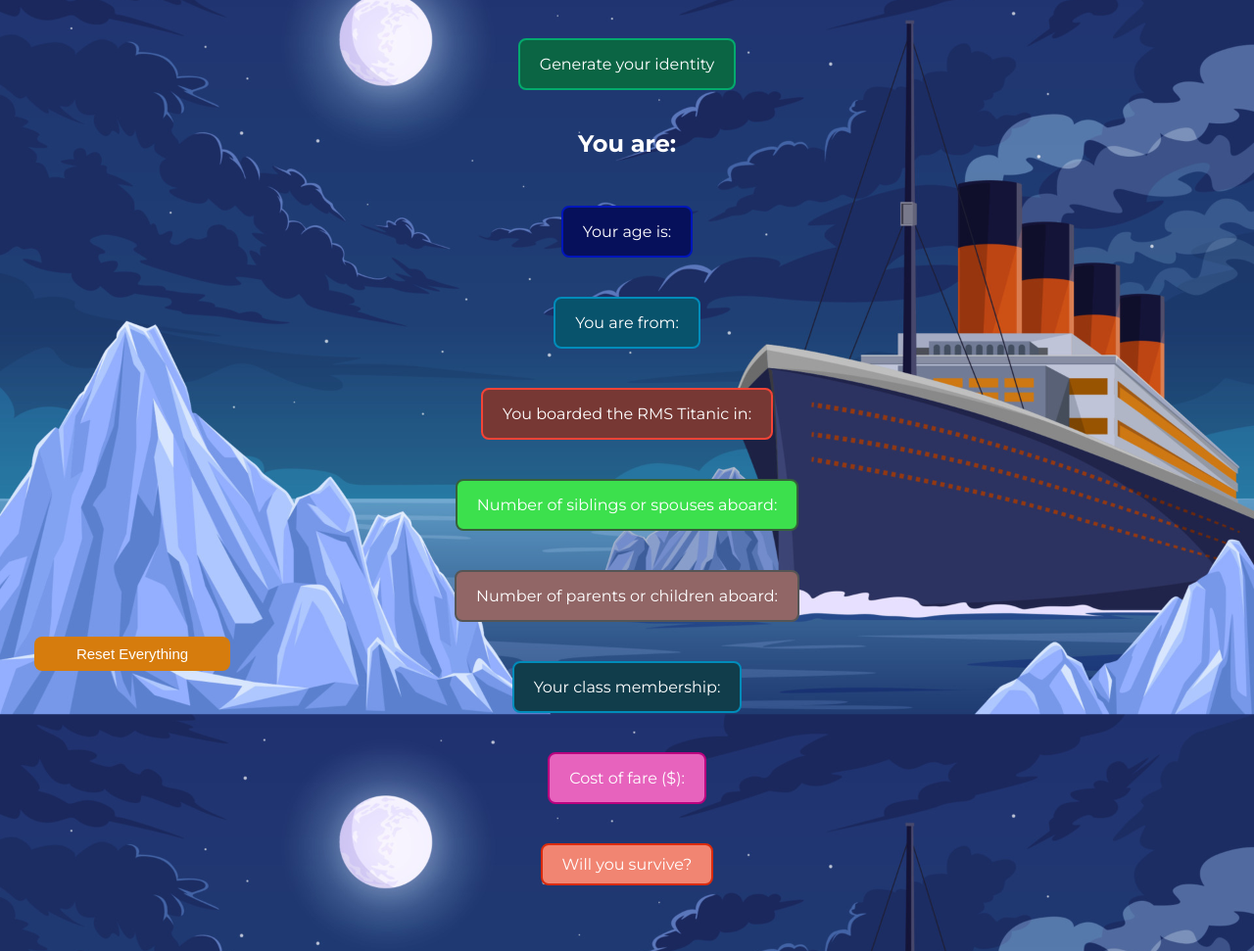
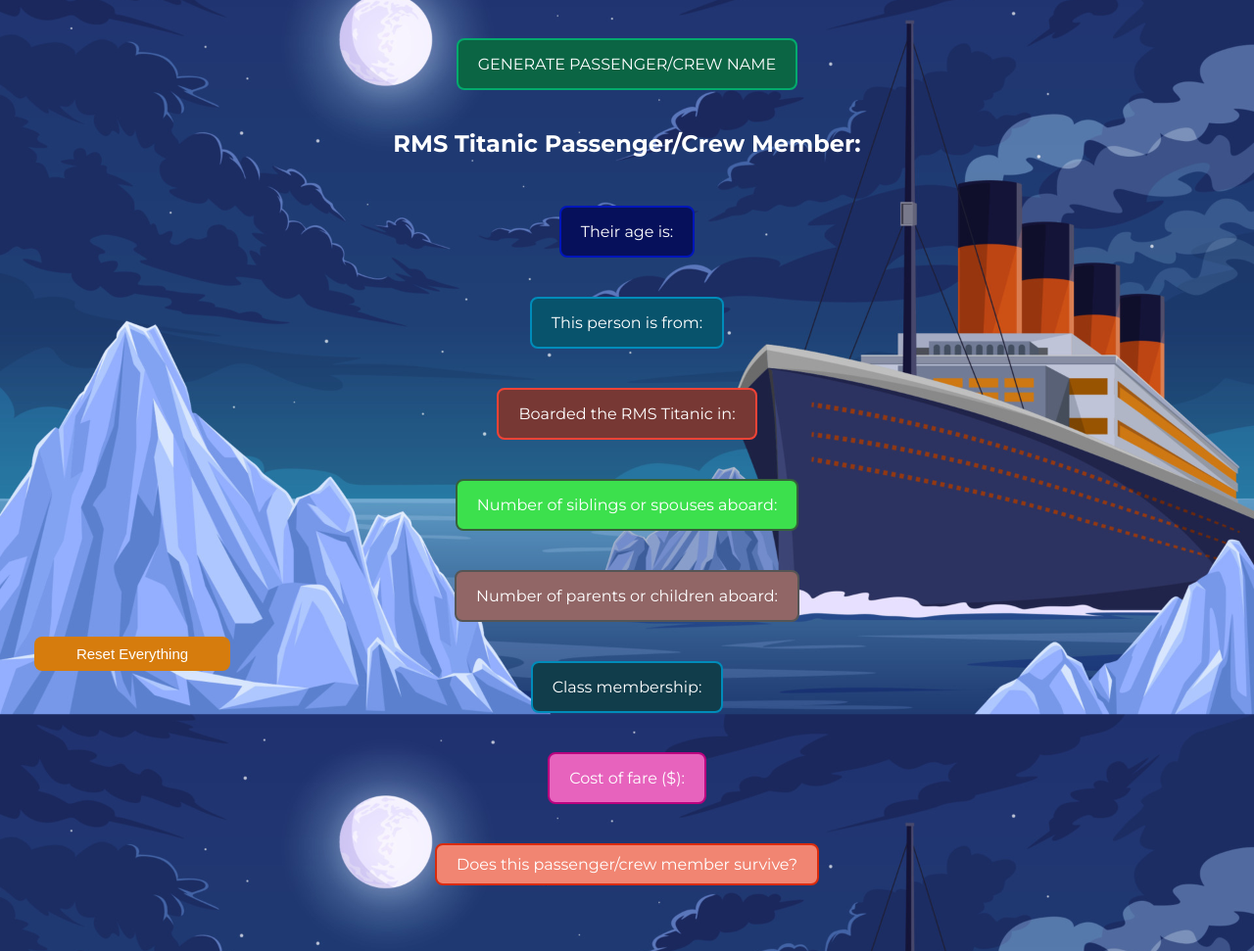
Before and after one commit to Angieb623/project_4_housing_data_trend, a plain HTML site: page Titanic Website/index.html in a window 1280 px wide. Shown: the part 90-1061 px from the top of the page at 98% size. Drawn offline with Linux system fonts and the light colour scheme.

Commit message:
updated html

```diff
--- a/Titanic Website/index.html
+++ b/Titanic Website/index.html
@@ -12,18 +12,18 @@
     <center>
         <h1>Titanic Passenger Generator</h1>
 
-                <button class="info-button" id="generate-button" onclick="generateRandomName()">Generate your identity</button>
+                <button class="info-button" id="generate-button" onclick="generateRandomName()">GENERATE PASSENGER/CREW NAME</button>
                 <h2>
-                    You are:
+                    RMS Titanic Passenger/Crew Member:<br>
                 <div id="random-name"></div><br>
 
-                <button class="info-button" id="button1">Your age is:</button><br>
+                <button class="info-button" id="button1">Their age is:</button><br>
                 <div id="age-info"></div>
 
-                <button class="info-button" id="button2">You are from:</button><br>
+                <button class="info-button" id="button2">This person is from:</button><br>
                 <div id="country-info"></div>
 
-                <button class="info-button" id="button3">You boarded the RMS Titanic in:</button><br>
+                <button class="info-button" id="button3">Boarded the RMS Titanic in:</button><br>
                 <div id="boarding-info"></div>
 
                 <button class="info-button" id="button4">Number of siblings or spouses aboard:</button><br>
@@ -32,13 +32,13 @@
                 <button class="info-button" id="button5">Number of parents or children aboard:</button><br>
                 <div id="parch-info"></div>
 
-                <button class="info-button" id="button6">Your class membership:</button><br>
+                <button class="info-button" id="button6">Class membership:</button><br>
                 <div id="class-info"></div>
 
                 <button class="info-button" id="button7">Cost of fare ($):</button><br>
                 <div id="fare-info"></div>
 
-                <button class="luck-button" id="button8">Will you survive?</button><br>
+                <button class="luck-button" id="button8">Does this passenger/crew member survive?</button><br>
                 <div id="survival-info"></div>
             </h2>
 
```
Also changed, not shown: 1 other file.
